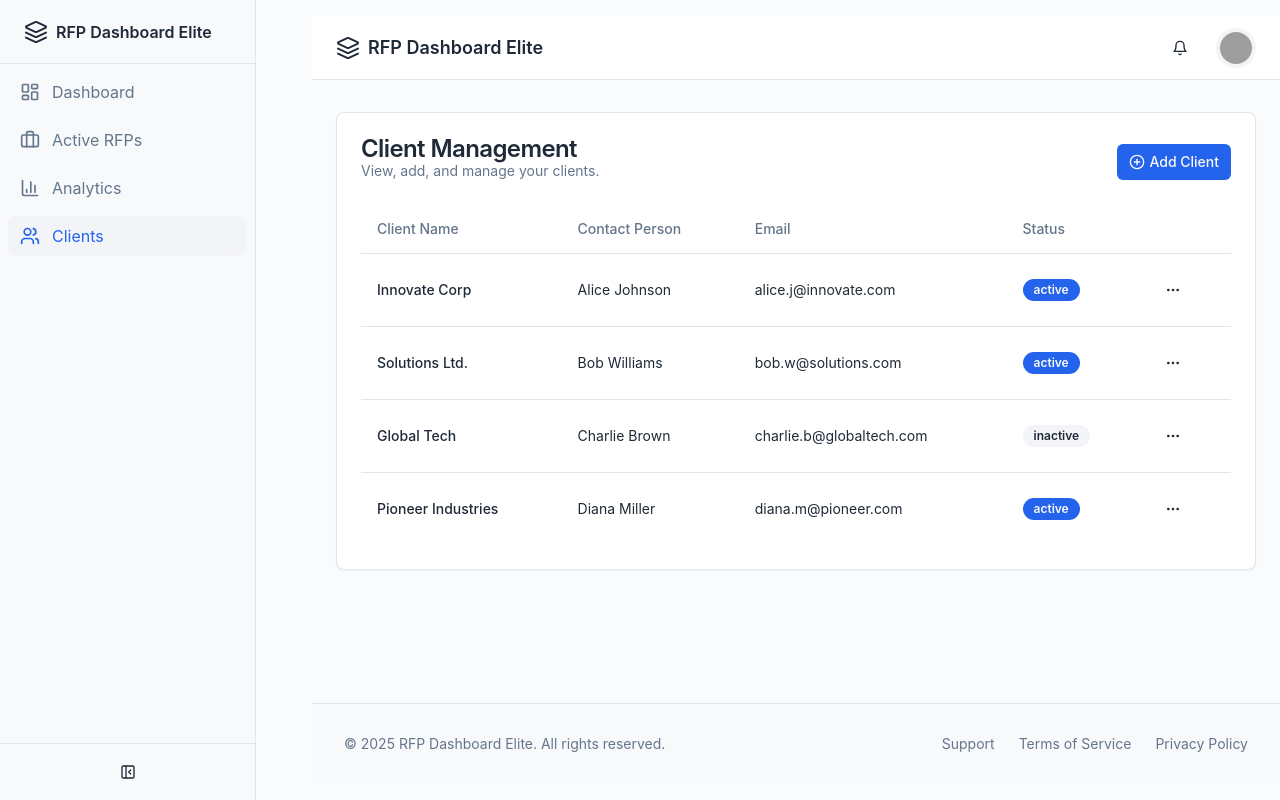
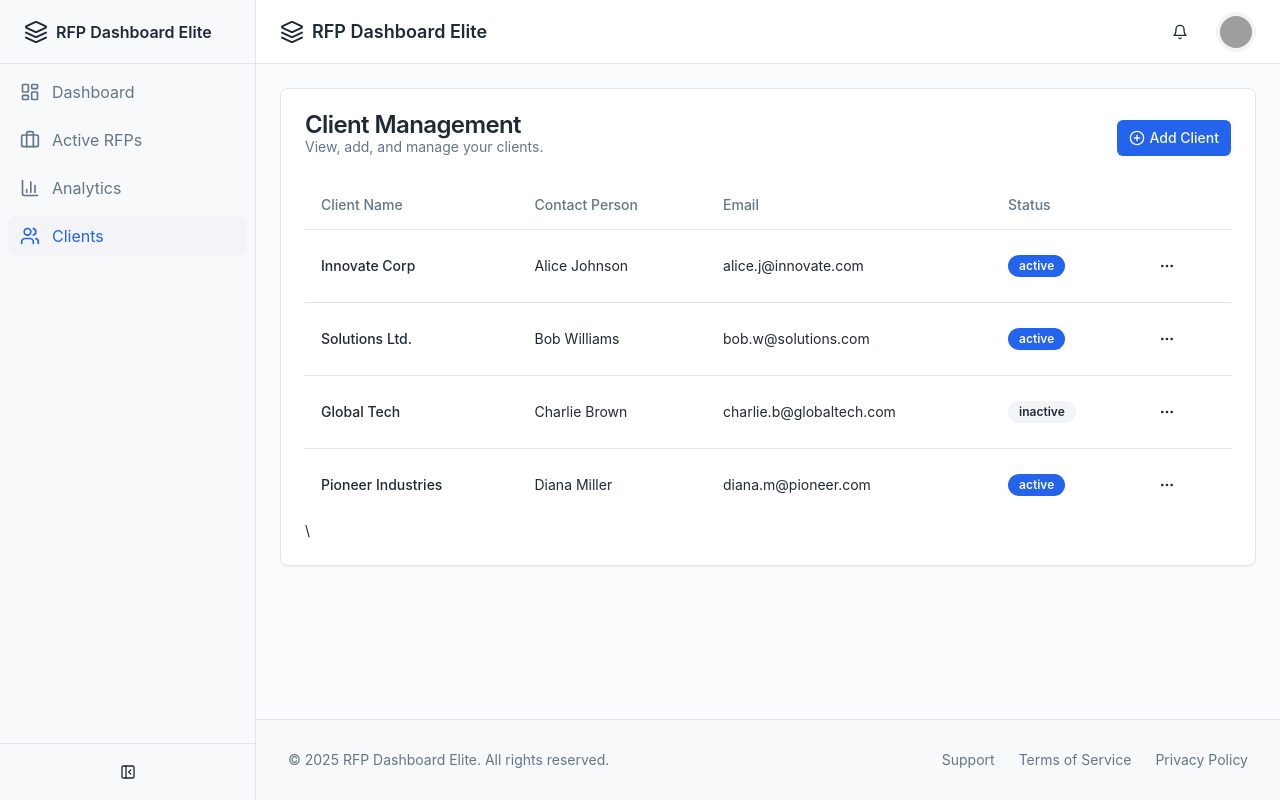
Before and after one commit to SadiqNaizam/mlo-a774-52b7, a React (Vite) app: page /client-management in a window 1280 px wide. Built offline with nearby package versions, Linux system fonts and the light colour scheme; grey boxes are pictures that could not be loaded.

Commit message:
Fixed build errors: ClientManagement.tsx

```diff
--- a/src/pages/ClientManagement.tsx
+++ b/src/pages/ClientManagement.tsx
@@ -110,8 +110,12 @@ const ClientManagement = () => {
       setClients(clients.map(c => c.id === editingClient.id ? { ...editingClient, ...data } : c));
     } else {
       // Add new client
+      const maxId = clients.reduce((max, client) => {
+        const idNum = parseInt(client.id.replace('CLI-', ''), 10);
+        return idNum > max ? idNum : max;
+      }, 0);
       const newClient: Client = {
-        id: `CLI-${String(clients.length + 1).padStart(3, '0')}`,
+        id: `CLI-${String(maxId + 1).padStart(3, '0')}`,
         status: 'active',
         ...data,
       };
@@ -125,9 +129,9 @@ const ClientManagement = () => {
   return (
     <div className="flex min-h-screen w-full bg-muted/40">
       <CollapsibleSidebar />
-      <div className="flex flex-col sm:gap-4 sm:py-4 sm:pl-14 flex-1">
+      <div className="flex flex-col flex-1">
         <Header />
-        <main className="flex-1 p-4 sm:px-6 gap-4">
+        <main className="flex-1 p-4 md:p-6">
           <Card>
             <CardHeader className="flex flex-row items-center justify-between">
               <div>
@@ -259,7 +263,7 @@ const ClientManagement = () => {
                         </DropdownMenu>
                       </TableCell>
                     </TableRow>
-                  ))}
+                  ))}\
                 </TableBody>
               </Table>
             </CardContent>
```
